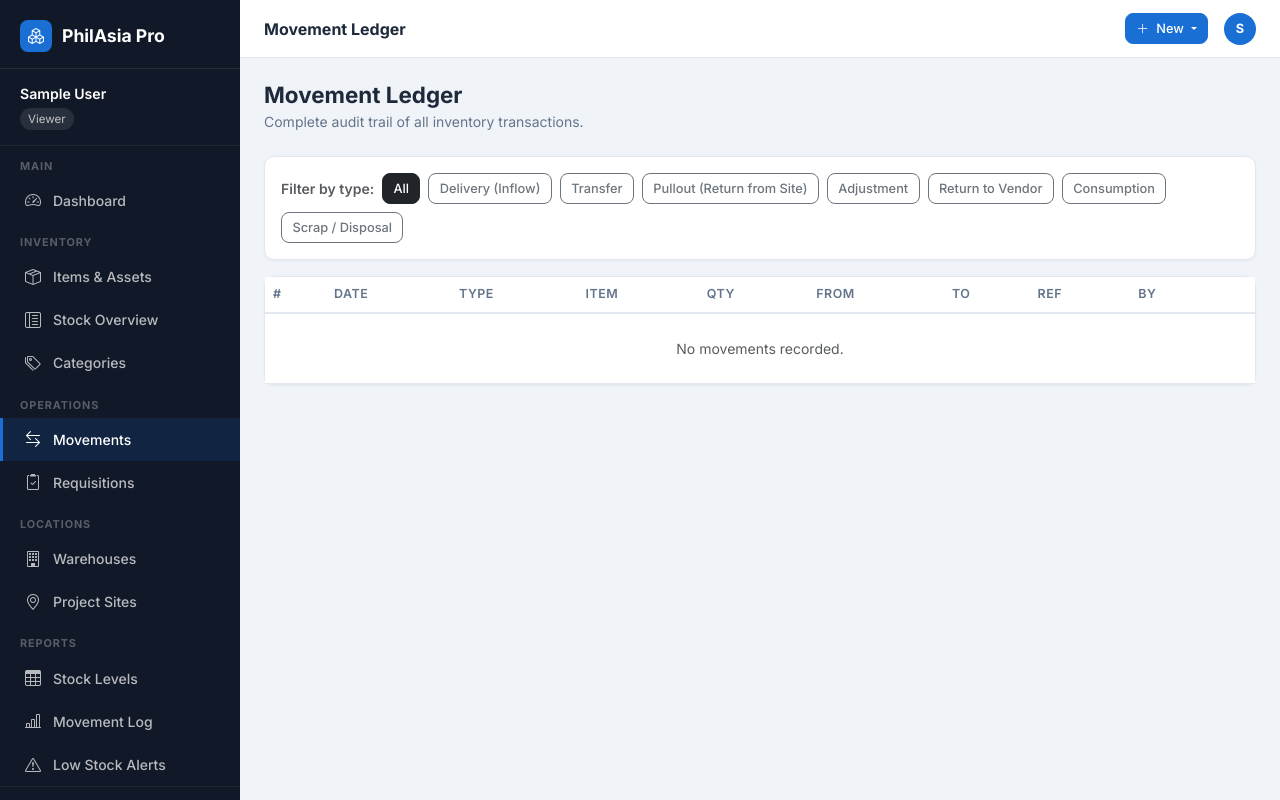
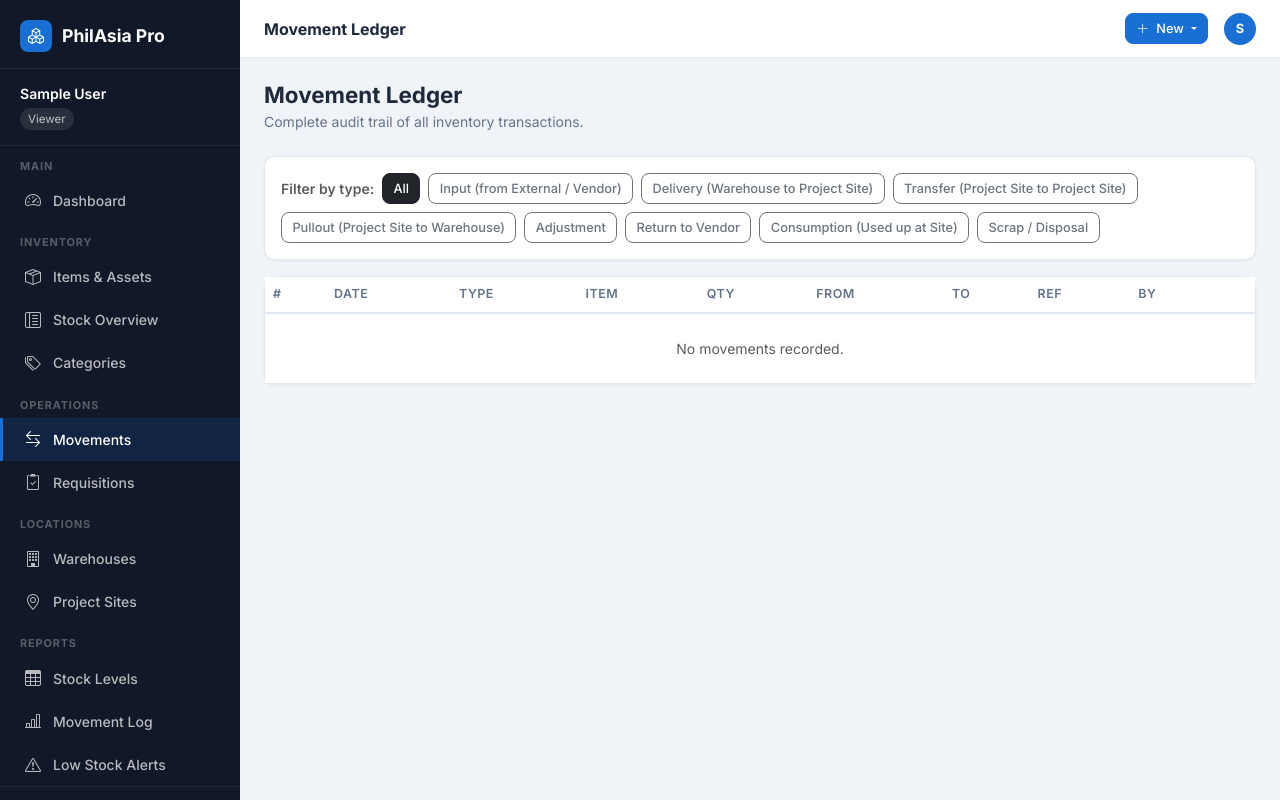
Before and after one commit to razhil1/philasia-system, a Flask app: page /movements in a window 1280 px wide. Run offline with Flask 3, Linux system fonts and the light colour scheme; the visitor is signed in with stand-in values (Sample User, id 1); data that the repository does not hold is empty; some libraries are stand-ins or nearby versions.

Commit message:
Update inventory movements to include site-to-site transfers
Refactor asset and consumable movement types to include 'site_transfer', updating forms, routes, templates, and dashboard logic.

Replit-Commit-Author: Agent
Replit-Commit-Session-Id: 1aaf891b-e343-4de6-8b6b-c8980c030644
Replit-Commit-Checkpoint-Type: full_checkpoint
Replit-Commit-Event-Id: 844ce32e-a52b-4673-b743-4e8fd52406d5
Replit-Commit-Screenshot-Url: https://storage.googleapis.com/screenshot-production-us-central1/fafc0acb-19db-49ca-8fe7-5905906582f0/1aaf891b-e343-4de6-8b6b-c8980c030644/3ojLuLw
Replit-Helium-Checkpoint-Created: true

```diff
--- a/app/forms.py
+++ b/app/forms.py
@@ -79,9 +79,10 @@ class AssetUnitForm(FlaskForm):
 
 class AssetMovementForm(FlaskForm):
     movement_type = SelectField('Movement Type', choices=[
-        ('transfer', 'Transfer to Site'),
-        ('pullout', 'Pullout — Return to Warehouse'),
-        ('delivery', 'New Delivery / Received'),
+        ('delivery', 'Input — New Receipt (External → Warehouse)'),
+        ('transfer', 'Delivery — Deploy to Site (Warehouse → Site)'),
+        ('site_transfer', 'Transfer — Site to Site'),
+        ('pullout', 'Pullout — Return to Warehouse (Site → Warehouse)'),
         ('maintenance', 'Send to Maintenance'),
         ('scrap', 'Scrap / Dispose'),
         ('adjustment', 'Adjustment'),
@@ -137,9 +138,10 @@ class ProjectSiteForm(FlaskForm):
 
 
 CONSUMABLE_MOVEMENT_TYPES = {
-    'delivery': 'Delivery (Inflow from Vendor)',
-    'transfer': 'Transfer (Warehouse → Site)',
-    'pullout': 'Pullout (Return from Site to Warehouse)',
+    'delivery': 'Input (from External / Vendor)',
+    'transfer': 'Delivery (Warehouse to Project Site)',
+    'site_transfer': 'Transfer (Project Site to Project Site)',
+    'pullout': 'Pullout (Project Site to Warehouse)',
     'consumption': 'Consumption (Used up at Site)',
     'adjustment': 'Adjustment',
     'return': 'Return to Vendor',
--- a/app/models.py
+++ b/app/models.py
@@ -15,18 +15,20 @@ ROLES = {
 }
 
 MOVEMENT_TYPES = {
-    'delivery': 'Delivery (Inflow)',
-    'transfer': 'Transfer',
-    'pullout': 'Pullout (Return from Site)',
+    'delivery': 'Input (from External / Vendor)',
+    'transfer': 'Delivery (Warehouse to Project Site)',
+    'site_transfer': 'Transfer (Project Site to Project Site)',
+    'pullout': 'Pullout (Project Site to Warehouse)',
     'adjustment': 'Adjustment',
     'return': 'Return to Vendor',
-    'consumption': 'Consumption',
+    'consumption': 'Consumption (Used up at Site)',
     'scrap': 'Scrap / Disposal',
 }
 
 MOVEMENT_COLORS = {
     'delivery': 'success',
     'transfer': 'primary',
+    'site_transfer': 'warning',
     'pullout': 'info',
     'adjustment': 'warning',
     'return': 'secondary',
--- a/app/routes.py
+++ b/app/routes.py
@@ -79,7 +79,7 @@ def dashboard():
         d = date.today() - timedelta(days=i)
         chart_labels.append(d.strftime('%b %d'))
         inflow_types = ['delivery', 'return', 'pullout']
-        outflow_types = ['transfer', 'consumption', 'scrap', 'adjustment']
+        outflow_types = ['transfer', 'site_transfer', 'consumption', 'scrap', 'adjustment']
         inflow = db.session.query(func.sum(Movement.quantity)).filter(
             func.date(Movement.date) == d,
             Movement.movement_type.in_(inflow_types)).scalar() or 0
@@ -356,12 +356,13 @@ def asset_unit_move(item_id):
 
         # Determine new status
         status_map = {
-            'transfer': 'deployed',
-            'pullout': 'available',
-            'delivery': 'available',
+            'delivery': 'available',      # Input: External → Warehouse
+            'transfer': 'deployed',       # Delivery: Warehouse → Site
+            'site_transfer': 'deployed',  # Transfer: Site → Site (still deployed)
+            'pullout': 'available',       # Pullout: Site → Warehouse
             'maintenance': 'maintenance',
             'scrap': 'scrapped',
-            'adjustment': None,  # keep current
+            'adjustment': None,           # keep current
         }
         new_status = status_map.get(mtype)
 
--- a/app/templates/layouts/base.html
+++ b/app/templates/layouts/base.html
@@ -85,6 +85,7 @@
         /* Movement type badges */
         .move-delivery { background: #dcfce7; color: #15803d; }
         .move-transfer { background: #dbeafe; color: #1d4ed8; }
+        .move-site_transfer { background: #fef9c3; color: #92400e; }
         .move-pullout { background: #e0f2fe; color: #0369a1; }
         .move-adjustment { background: #fef9c3; color: #92400e; }
         .move-return { background: #f1f5f9; color: #475569; }
```
Also changed, not shown: app/templates/inventory/asset_move.html (+10 -7 lines), app/templates/inventory/movement_form.html (+26 -15 lines).
